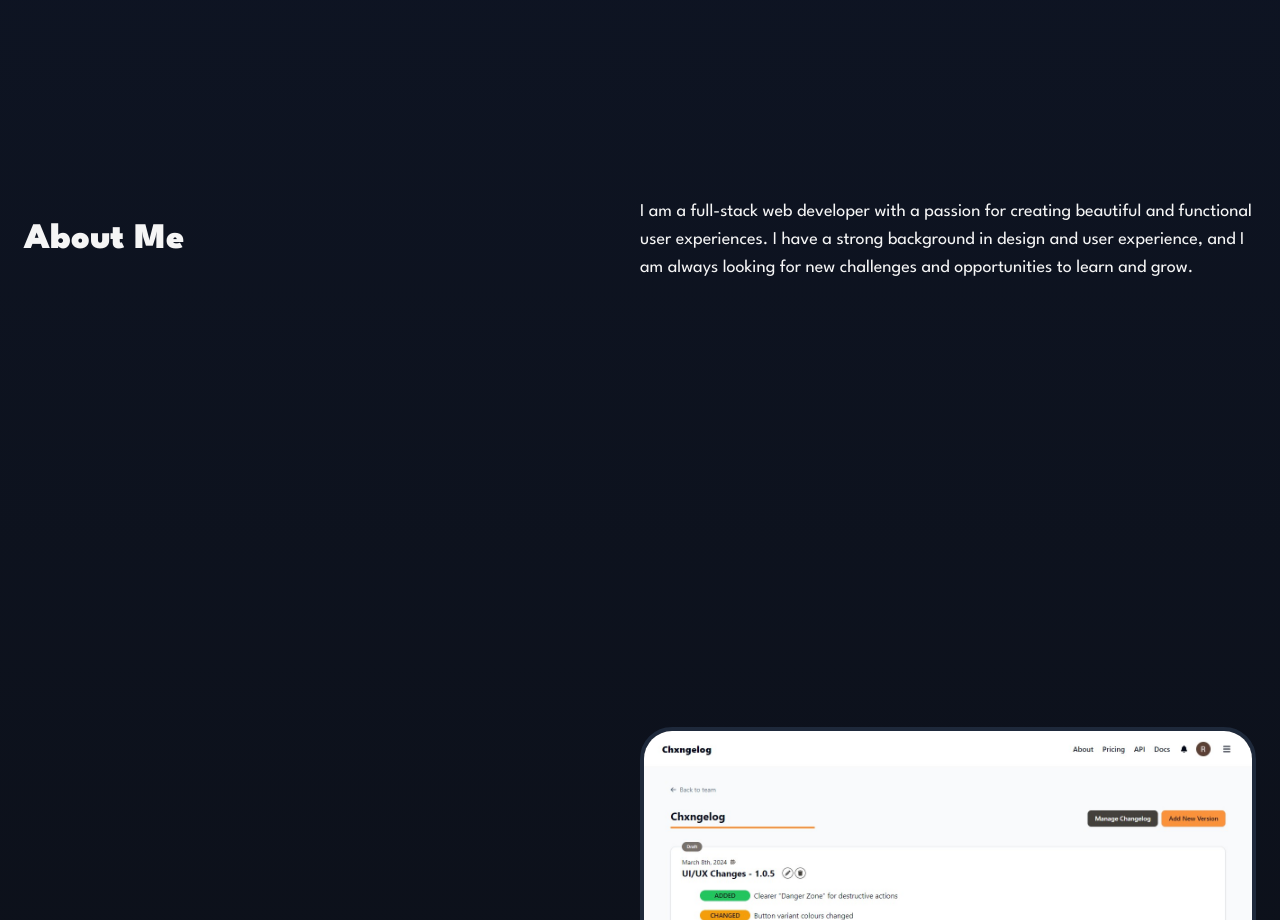
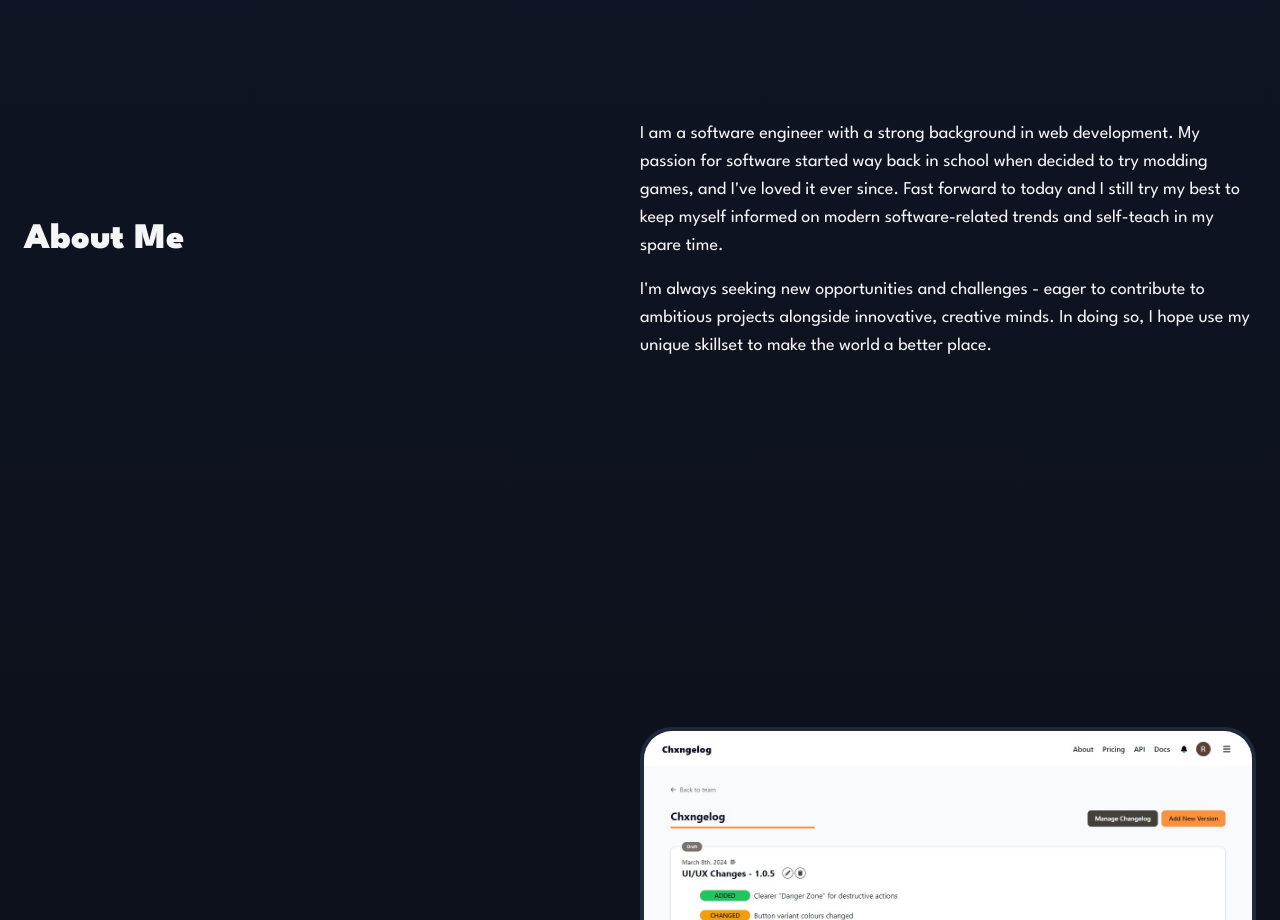
Before and after one commit to rajivlodhia/rajivlodhia, a Next.js app: page / in a window 1280 px wide. Shown: the part 960-1880 px from the top of the page. Built offline with nearby package versions, Linux system fonts and the light colour scheme.

Commit message:
Add more About content

```diff
--- a/src/components/About.tsx
+++ b/src/components/About.tsx
@@ -5,11 +5,19 @@ const About: NextComponentType<NextPageContext> = () => {
     return (
         <div className="grid grid-cols-1 sm:grid-cols-2 my-auto items-center">
             <Heading2>About Me</Heading2>
-            <p className="text-lg">
-                I am a full-stack web developer with a passion for creating beautiful and functional user experiences. I
-                have a strong background in design and user experience, and I am always looking for new challenges and
-                opportunities to learn and grow.
-            </p>
+            <article className="text-lg space-y-4">
+                <p>
+                    I am a software engineer with a strong background in web development. My passion for software
+                    started way back in school when decided to try modding games, and I&apos;ve loved it ever since.
+                    Fast forward to today and I still try my best to keep myself informed on modern software-related
+                    trends and self-teach in my spare time.
+                </p>
+                <p>
+                    I&apos;m always seeking new opportunities and challenges - eager to contribute to ambitious projects
+                    alongside innovative, creative minds. In doing so, I hope use my unique skillset to make the world a
+                    better place.
+                </p>
+            </article>
         </div>
     )
 }
```
